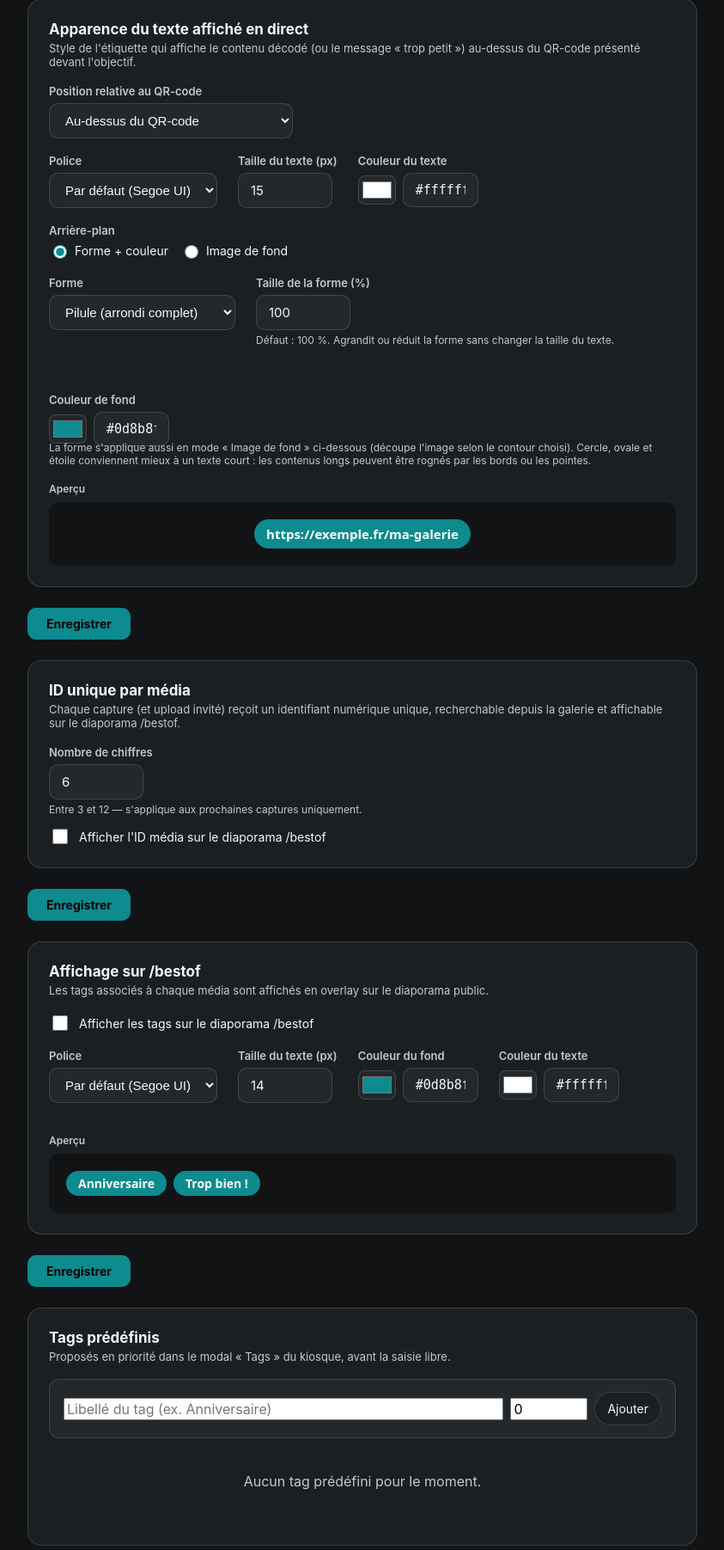
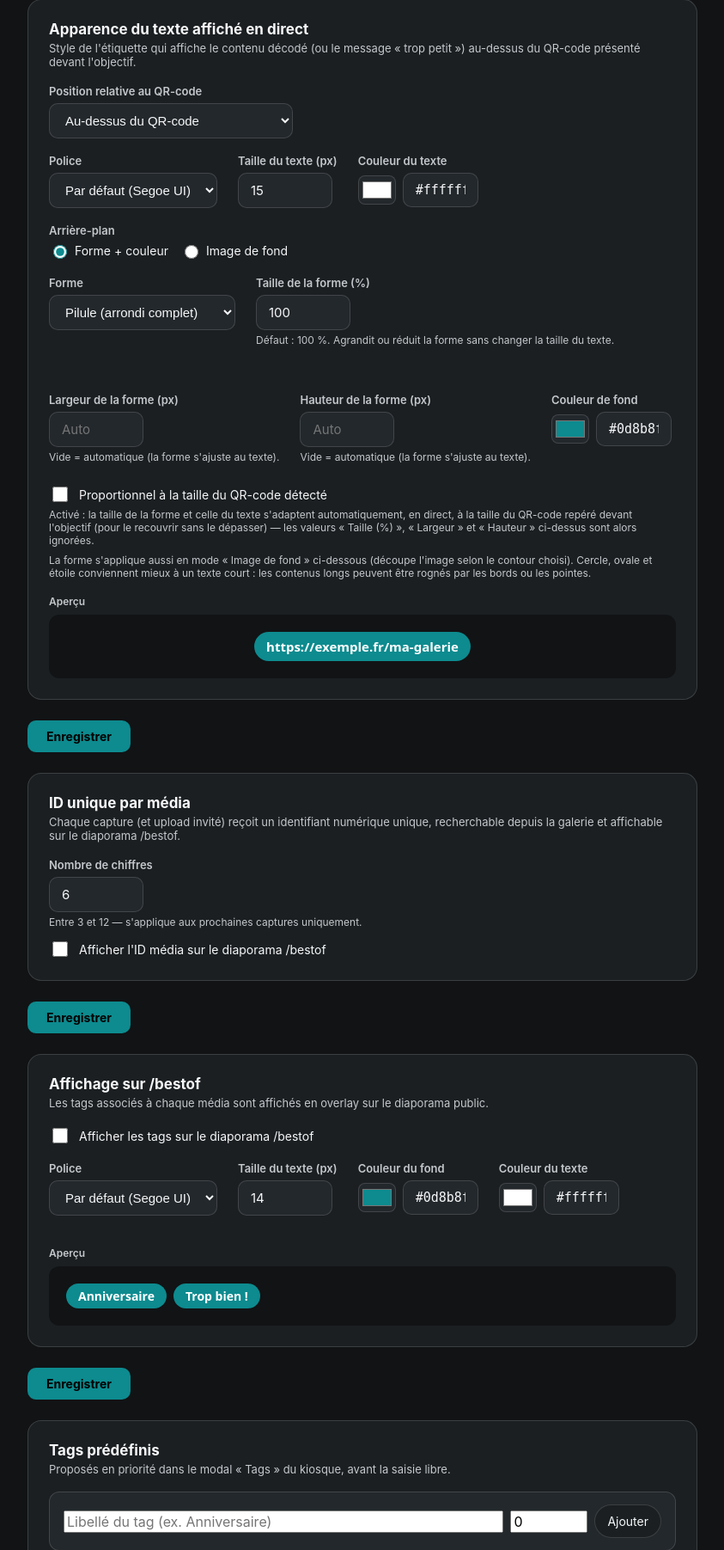
Before and after one commit to Pictotem/pictotem, a Flask app: page /admin/tags in a window 1280 px wide. Shown: the part 1056-2859 px from the top of the page at 86% size, without its empty margins (218-1061 px from the left). Run offline with Flask 3, Linux system fonts and the light colour scheme; the visitor is signed in with stand-in values (Sample User, id 1); data that the repository does not hold is empty; parts of the project's set-up code (start-up, migrations or seed data) failed here and were passed over; some libraries are stand-ins or nearby versions.

Commit message:
QR live : largeur/hauteur reglables + option proportionnelle au QR-code detecte, + redemarrage depuis le B-O
QR live :
- 2 champs (largeur/hauteur en px) pour la forme d'arriere-plan du texte
  QR-code, en plus de la taille en % existante.
- Option de proportionnalite : quand activee, la taille de la forme et
  du texte s'adaptent en direct a la taille du QR-code reellement
  detecte (pour le recouvrir sans deborder), en remplacement des
  valeurs Taille/Largeur/Hauteur configurees.

Back-office (/admin/system) :
- Bouton de redemarrage de l'application (Popen detache + os._exit,
  necessaire pour prendre en compte a chaud les changements de code/
  gabarits/config.toml qui ne le sont pas autrement).

```diff
--- a/app/app.py
+++ b/app/app.py
@@ -11,6 +11,7 @@ import csv
 import io
 import json
 import logging
+import os
 import re
 import secrets
 import shutil
@@ -722,6 +723,19 @@ def _scale_padding_css(padding_css: str, scale: float) -> str:
     return ' '.join(parts) if parts else padding_css
 
 
+def _qr_live_bg_dim_px(raw: str) -> int:
+    """Parse une dimension (largeur/hauteur) de la forme d'arrière-plan en
+    px. Chaîne vide/invalide → 0, ce qui signifie « auto » (comportement
+    d'origine : la forme s'ajuste au texte via bg_size_pct/padding)."""
+    raw = (raw or '').strip()
+    if not raw:
+        return 0
+    try:
+        return max(0, min(800, int(raw)))
+    except ValueError:
+        return 0
+
+
 def _qr_live_style_settings() -> dict:
     bg_mode = get_setting('qrcode.live_style.bg_mode', '') or 'shape'
     if bg_mode not in ('shape', 'image'):
@@ -735,6 +749,16 @@ def _qr_live_style_settings() -> dict:
         bg_size_pct = max(50, min(300, int(raw_size_pct)))
     except ValueError:
         bg_size_pct = 100
+    # Largeur/hauteur fixes (px) de la forme, en plus de la mise à l'échelle
+    # par pourcentage ci-dessus. 0 = auto (la forme s'ajuste au texte).
+    bg_width_px = _qr_live_bg_dim_px(get_setting('qrcode.live_style.bg_width_px', ''))
+    bg_height_px = _qr_live_bg_dim_px(get_setting('qrcode.live_style.bg_height_px', ''))
+    # Proportionnalité à la taille du QR-code détecté : quand actif, la
+    # taille de la forme ET du texte sont recalculées en direct côté client
+    # (voir renderQrLiveBoxes dans app.js) à partir de la boîte détectée —
+    # ceci remplace bg_size_pct/bg_width_px/bg_height_px/font_size ci-dessus,
+    # qui restent néanmoins enregistrés comme valeurs de repli.
+    bg_proportional = get_setting('qrcode.live_style.bg_proportional', '0') == '1'
     position = get_setting('qrcode.live_style.position', '') or 'above'
     if position not in dict(_QR_LIVE_POSITIONS):
         position = 'above'
@@ -743,6 +767,11 @@ def _qr_live_style_settings() -> dict:
         'bg_mode': bg_mode,
         'bg_shape': bg_shape,
         'bg_size_pct': bg_size_pct,
+        'bg_width_px': bg_width_px,
+        'bg_height_px': bg_height_px,
+        'bg_width_css': f'{bg_width_px}px' if bg_width_px else 'auto',
+        'bg_height_css': f'{bg_height_px}px' if bg_height_px else 'auto',
+        'bg_proportional': bg_proportional,
         'bg_radius_css': shape_css['radius'],
         'bg_clip_css': shape_css['clip'],
         'bg_padding_css': _scale_padding_css(shape_css['padding'], bg_size_pct / 100),
@@ -1936,6 +1965,26 @@ def admin_toggle_fullscreen():
     return redirect(url_for('admin_system', err=result.get('error', 'Bascule impossible.')))
 
 
+@app.route('/admin/system/restart', methods=['POST'])
+@require_admin_auth
+@csrf_protect
+def admin_restart_app():
+    """Redémarre le processus de l'application depuis le back office —
+    contrairement au réglage caméra ci-dessus (rechargé à chaud via
+    reset_camera()), certains changements ne sont pris en compte qu'au
+    démarrage : fichiers Python, gabarits Jinja (mis en cache tant que le
+    processus tourne), fichier config.toml modifié à la main, etc.
+    Le redémarrage effectif (voir _do_restart_app) est différé de
+    quelques centaines de ms pour laisser cette réponse atteindre le
+    navigateur avant que le processus ne se remplace lui-même."""
+    logger.info('Redémarrage programmé depuis /admin/system (back office).')
+    threading.Timer(0.8, _do_restart_app).start()
+    return redirect(url_for(
+        'admin_system',
+        ok="Redémarrage en cours... la borne va être indisponible quelques secondes.",
+    ))
+
+
 @app.route('/admin/frames')
 @require_admin_auth
 def admin_frames():
@@ -2269,6 +2318,14 @@ def admin_tags():
             raw_bg_size = (request.form.get('bg_size_pct') or '100').strip()
             set_setting('qrcode.live_style.bg_size_pct',
                         str(max(50, min(300, int(raw_bg_size)))) if raw_bg_size.isdigit() else '100')
+            raw_bg_width = (request.form.get('bg_width_px') or '').strip()
+            set_setting('qrcode.live_style.bg_width_px',
+                        str(max(20, min(800, int(raw_bg_width)))) if raw_bg_width.isdigit() else '')
+            raw_bg_height = (request.form.get('bg_height_px') or '').strip()
+            set_setting('qrcode.live_style.bg_height_px',
+                        str(max(20, min(800, int(raw_bg_height)))) if raw_bg_height.isdigit() else '')
+            set_setting('qrcode.live_style.bg_proportional',
+                        '1' if request.form.get('bg_proportional') else '0')
             bg_color = (request.form.get('bg_color') or '').strip()
             if re.fullmatch(r'#[0-9a-fA-F]{6}', bg_color):
                 set_setting('qrcode.live_style.bg_color', bg_color)
@@ -3289,6 +3346,51 @@ class _KioskAPI:
 _kiosk_api = _KioskAPI()
 
 
+def _do_restart_app():
+    """Relance l'application — appelée en différé, depuis un thread à part
+    (voir threading.Timer dans /admin/system/restart), jamais directement
+    dans le thread d'une requête Flask.
+
+    Lance d'abord une INSTANCE NEUVE, indépendante, du même interpréteur
+    avec les mêmes arguments (subprocess.Popen détaché — n'hérite pas du
+    cycle de vie du processus courant), puis termine immédiatement et sans
+    condition le processus actuel via os._exit() (libère aussitôt le port
+    et la caméra pour la nouvelle instance).
+
+    Volontairement PAS de os.execv() ici (remplacement « en place » du
+    processus courant) : sous Windows, os.execv est émulé par la libc
+    (spawn + attente + sortie avec le code de sortie de l'enfant) et son
+    comportement s'est avéré, dans les faits, pas fiable à 100 % selon les
+    versions de Python/plateformes (le processus d'origine peut ne pas
+    attendre correctement, laissant l'appli fermée sans relance — voir
+    bpo-19124). Un Popen détaché suivi d'un os._exit() sépare clairement
+    les deux étapes (démarrage du nouveau, arrêt de l'ancien) sans dépendre
+    de cette émulation.
+
+    Volontairement PAS de _kiosk_api._window.destroy() avant l'arrêt non
+    plus : fermer la fenêtre ferait sortir webview.start() (thread
+    principal), qui atteindrait alors la fin du bloc
+    `if __name__ == '__main__'` et laisserait l'interpréteur se terminer
+    de lui-même — une sortie concurrente à celle provoquée ici, sans
+    bénéfice réel puisque os._exit() ci-dessous termine de toute façon tout
+    le processus (fenêtre comprise) en un seul appel, immédiat et garanti."""
+    logger.info("Redémarrage de l'application : lancement d'une nouvelle instance...")
+    try:
+        creationflags = subprocess.DETACHED_PROCESS | subprocess.CREATE_NEW_PROCESS_GROUP
+        subprocess.Popen(
+            [sys.executable] + sys.argv,
+            cwd=str(BASE_DIR),
+            creationflags=creationflags,
+            close_fds=True,
+        )
+    except Exception:
+        logger.exception("Échec du lancement de la nouvelle instance — redémarrage annulé, l'application actuelle continue de tourner.")
+        return
+    logger.info("Nouvelle instance lancée, arrêt de l'instance actuelle.")
+    time.sleep(0.2)  # laisse le message de log ci-dessus s'écrire sur disque
+    os._exit(0)
+
+
 def _run_native_window(port: int):
     """Affiche l'interface dans une fenêtre native (pywebview, WebView2 sous
     Windows) — aucun navigateur externe (Edge/Chrome...) requis. Flask tourne
--- a/app/static/style.css
+++ b/app/static/style.css
@@ -753,7 +753,18 @@ button, input, a { font: inherit; }
 }
 .qr-live-label {
   position: absolute;
+  display: flex;
+  align-items: center;
+  justify-content: center;
+  box-sizing: border-box;
   max-width: min(70vw, 420px);
+  /* Largeur/hauteur fixes réglables depuis /admin/tags (bg_width_px/
+     bg_height_px) — 'auto' par défaut, comportement d'origine inchangé
+     (la forme s'ajuste au padding/texte). En mode « proportionnel au
+     QR-code détecté », ces variables sont écrasées en ligne par
+     renderQrLiveBoxes() (app.js) à chaque frame. */
+  width: var(--qr-live-width, auto);
+  height: var(--qr-live-height, auto);
   padding: var(--qr-live-padding, 7px 14px);
   border-radius: var(--qr-live-radius, 999px);
   clip-path: var(--qr-live-clip-path, none);
--- a/app/templates/admin_tags.html
+++ b/app/templates/admin_tags.html
@@ -32,6 +32,11 @@
     .check-row  { display: flex; align-items: center; gap: 10px; }
     .check-row input[type=checkbox] { width: 18px; height: 18px; cursor: pointer; accent-color: var(--accent); }
     .check-row span { font-size: 14px; }
+    /* Champs de taille manuelle (Taille %/Largeur/Hauteur) désactivés en
+       mode « proportionnel au QR-code détecté » — grisés mais toujours
+       soumis avec le formulaire (conservés comme valeurs de repli). */
+    .field-inactive { opacity: .45; }
+    .field-inactive input { cursor: not-allowed; }
     .btn-primary { background: var(--accent); color: #000; font-weight: 700; border: none;
                    border-radius: 10px; padding: 10px 22px; font-size: 14px; cursor: pointer; }
     .btn-primary:hover { opacity: .85; }
@@ -287,6 +292,18 @@
             <p class="field-hint">Défaut : 100 %. Agrandit ou réduit la forme sans changer la taille du texte.</p>
           </div>
           <div class="field">
+            <label>Largeur de la forme (px)</label>
+            <input type="number" name="bg_width_px" id="qr_live_bg_width_px" min="20" max="800" step="5"
+                   placeholder="Auto" value="{{ qrcode_live_style.bg_width_px or '' }}" oninput="updateQrLivePreview()">
+            <p class="field-hint">Vide = automatique (la forme s'ajuste au texte).</p>
+          </div>
+          <div class="field">
+            <label>Hauteur de la forme (px)</label>
+            <input type="number" name="bg_height_px" id="qr_live_bg_height_px" min="20" max="800" step="5"
+                   placeholder="Auto" value="{{ qrcode_live_style.bg_height_px or '' }}" oninput="updateQrLivePreview()">
+            <p class="field-hint">Vide = automatique (la forme s'ajuste au texte).</p>
+          </div>
+          <div class="field">
             <label>Couleur de fond</label>
             <div class="color-row">
               <input type="color" id="cp_qr_bg" value="{{ qrcode_live_style.bg_color }}"
@@ -297,6 +314,18 @@
             </div>
           </div>
         </div>
+
+        <div class="check-row" style="margin-top:-6px;margin-bottom:10px">
+          <input type="checkbox" id="qr_live_bg_proportional" name="bg_proportional"
+                 {% if qrcode_live_style.bg_proportional %}checked{% endif %}
+                 onchange="updateQrLiveProportionalUi()">
+          <span>Proportionnel à la taille du QR-code détecté</span>
+        </div>
+        <p class="field-hint" style="margin-top:-6px;margin-bottom:14px">
+          Activé : la taille de la forme et celle du texte s'adaptent automatiquement, en direct,
+          à la taille du QR-code repéré devant l'objectif (pour le recouvrir sans le dépasser) —
+          les valeurs « Taille (%) », « Largeur » et « Hauteur » ci-dessus sont alors ignorées.
+        </p>
         <p class="field-hint" style="margin-top:-6px;margin-bottom:14px">
           La forme s'applique aussi en mode « Image de fond » ci-dessous (découpe l'image
           selon le contour choisi). Cercle, ovale et étoile conviennent mieux à un texte
@@ -584,14 +613,32 @@
     const textColor = document.getElementById('qr_live_text_color')?.value || '#ffffff';
     const bgMode = document.querySelector('input[name="bg_mode"]:checked')?.value || 'shape';
     const shape = document.getElementById('qr_live_bg_shape')?.value || 'pill';
+    const proportional = document.getElementById('qr_live_bg_proportional')?.checked || false;
     const sizePct = Number(document.getElementById('qr_live_bg_size_pct')?.value || 100) || 100;
+    const widthPx = Number(document.getElementById('qr_live_bg_width_px')?.value || 0) || 0;
+    const heightPx = Number(document.getElementById('qr_live_bg_height_px')?.value || 0) || 0;
     const shapeCss = QR_LIVE_SHAPE_CSS[shape] || QR_LIVE_SHAPE_CSS.pill;
+    chip.style.display = 'inline-flex';
+    chip.style.alignItems = 'center';
+    chip.style.justifyContent = 'center';
+    chip.style.boxSizing = 'border-box';
     chip.style.fontFamily = font;
     chip.style.fontSize = size + 'px';
     chip.style.color = textColor;
     chip.style.borderRadius = shapeCss.radius;
     chip.style.clipPath = shapeCss.clip;
-    chip.style.padding = scaleQrLivePadding(shapeCss.padding, sizePct / 100);
+    if (proportional) {
+      // Calculée en direct à partir du QR-code réellement détecté (voir
+      // renderQrLiveBoxes dans app.js) — pas de taille fixe à prévisualiser
+      // ici, on retombe sur l'ajustement automatique au texte.
+      chip.style.width = 'auto';
+      chip.style.height = 'auto';
+      chip.style.padding = scaleQrLivePadding(shapeCss.padding, 1);
+    } else {
+      chip.style.width = widthPx ? widthPx + 'px' : 'auto';
+      chip.style.height = heightPx ? heightPx + 'px' : 'auto';
+      chip.style.padding = scaleQrLivePadding(shapeCss.padding, sizePct / 100);
+    }
     if (bgMode === 'image' && QR_LIVE_EXISTING_BG_IMAGE_URL) {
       chip.style.backgroundImage = `url('${QR_LIVE_EXISTING_BG_IMAGE_URL}')`;
       chip.style.backgroundSize = '100% 100%';
@@ -612,10 +659,29 @@
     updateQrLivePreview();
   }
 
+  // Mode « proportionnel au QR-code détecté » : les champs Taille (%),
+  // Largeur et Hauteur n'ont alors plus d'effet (recalculés en direct côté
+  // client, voir renderQrLiveBoxes dans app.js) — on les grise pour éviter
+  // de laisser croire qu'ils s'appliquent encore.
+  function updateQrLiveProportionalUi() {
+    const proportional = document.getElementById('qr_live_bg_proportional')?.checked || false;
+    // On grise ces champs (readOnly, pas disabled) plutôt que de les
+    // désactiver : leur valeur reste ainsi soumise et enregistrée comme
+    // repli si l'option est décochée plus tard, au lieu d'être perdue.
+    ['qr_live_bg_size_pct', 'qr_live_bg_width_px', 'qr_live_bg_height_px'].forEach((id) => {
+      const el = document.getElementById(id);
+      if (!el) return;
+      el.readOnly = proportional;
+      el.closest('.field')?.classList.toggle('field-inactive', proportional);
+    });
+    updateQrLivePreview();
+  }
+
   document.getElementById('qr_live_font')?.addEventListener('change', updateQrLivePreview);
   document.getElementById('qr_live_font_size')?.addEventListener('input', updateQrLivePreview);
   document.getElementById('qr_live_position')?.addEventListener('change', updateQrLivePreview);
   updateQrLiveBgModeUi();
+  updateQrLiveProportionalUi();
 </script>
 </body>
 </html>
--- a/app/templates/index.html
+++ b/app/templates/index.html
@@ -67,6 +67,8 @@
       --qr-live-radius: {{ qrcode_live_style.bg_radius_css }};
       --qr-live-clip-path: {{ qrcode_live_style.bg_clip_css }};
       --qr-live-padding: {{ qrcode_live_style.bg_padding_css }};
+      --qr-live-width: {{ qrcode_live_style.bg_width_css }};
+      --qr-live-height: {{ qrcode_live_style.bg_height_css }};
       {% if qrcode_live_style.bg_mode == 'image' and qrcode_live_style.bg_image_url %}--qr-live-bg-image: url('{{ qrcode_live_style.bg_image_url }}');{% endif %}
     }
 
@@ -497,6 +499,8 @@
       qrLiveBgMode:              {{ qrcode_live_style.bg_mode | tojson }},
       qrLiveBgImageUrl:          {{ qrcode_live_style.bg_image_url | tojson }},
       qrLivePosition:            {{ qrcode_live_style.position | tojson }},
+      qrLiveBgProportional:      {{ 'true' if qrcode_live_style.bg_proportional else 'false' }},
+      qrLiveFontSize:            {{ qrcode_live_style.font_size }},
     };
   </script>
   <script src="{{ url_for('static', filename='app.js') }}"></script>
```
Also changed, not shown: app/static/app.js (+19 -0 lines), app/templates/admin_system.html (+20 -0 lines).
